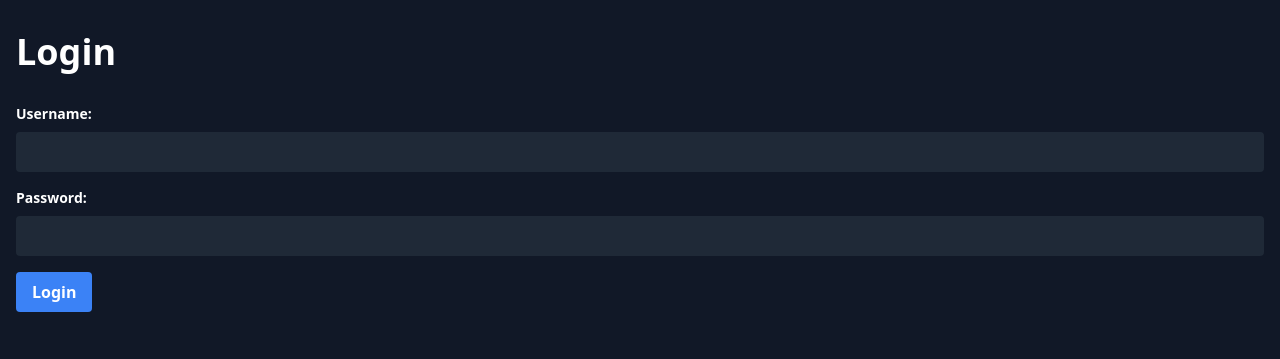
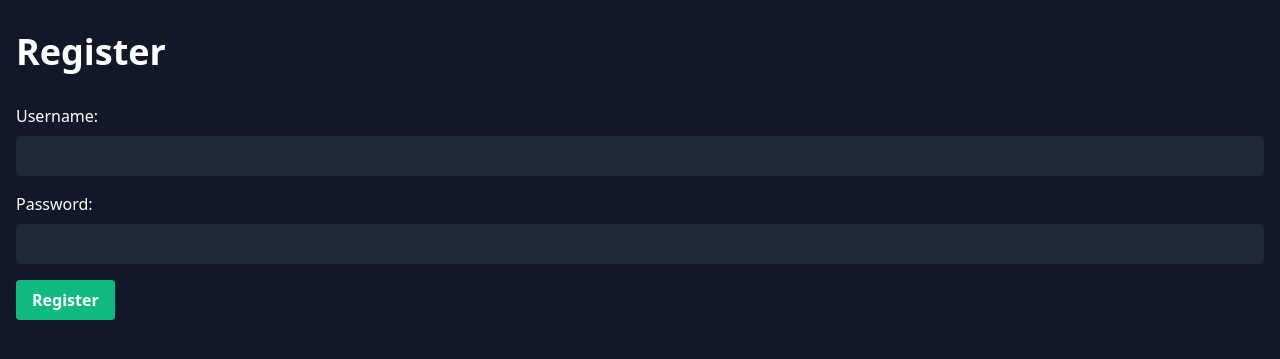
Before and after one commit to aidenisaman/MTGcollectionSite, a Flask app: page /login in a window 1280 px wide. Shown: the top 359 px of the page. Run offline with Flask 3, Linux system fonts and the light colour scheme; some libraries are stand-ins or nearby versions.

Commit message:
Update login.html

```diff
--- a/mtgCardWeb/templates/login.html
+++ b/mtgCardWeb/templates/login.html
@@ -3,25 +3,22 @@
 <head>
     <meta charset="UTF-8">
     <meta name="viewport" content="width=device-width, initial-scale=1.0">
-    <title>Login</title>
-    <script src="https://code.jquery.com/jquery-3.6.0.min.js"></script>
-    <script src="https://cdn.tailwindcss.com"></script>
+    <title>Register</title>
+    <link href="https://cdn.jsdelivr.net/npm/tailwindcss@2.2.19/dist/tailwind.min.css" rel="stylesheet">
 </head>
 <body class="bg-gray-900 text-white">
     <div class="container mx-auto px-4 py-8">
-        <h1 class="text-4xl font-bold mb-8">Login</h1>
-        <form method="post" action="/login">
+        <h1 id="register" class="text-4xl font-bold mb-8">Register</h1>
+        <form action="{{ url_for('register') }}" method="post">
             <div class="mb-4">
-                <label for="username" class="block text-sm font-bold mb-2">Username:</label>
-                <input type="text" id="username" name="username" class="w-full p-2 rounded bg-gray-800 text-white">
+                <label for="username" class="block mb-2">Username:</label>
+                <input type="text" id="username" name="username" required class="w-full p-2 rounded bg-gray-800 text-white">
             </div>
             <div class="mb-4">
-                <label for="password" class="block text-sm font-bold mb-2">Password:</label>
-                <input type="password" id="password" name="password" class="w-full p-2 rounded bg-gray-800 text-white">
+                <label for="password" class="block mb-2">Password:</label>
+                <input type="password" id="password" name="password" required class="w-full p-2 rounded bg-gray-800 text-white">
             </div>
-            <button type="submit" class="bg-blue-500 hover:bg-blue-700 text-white font-bold py-2 px-4 rounded">
-                Login
-            </button>
+            <button type="submit" class="bg-green-500 hover:bg-green-700 text-white font-bold py-2 px-4 rounded">Register</button>
         </form>
     </div>
 </body>
```
